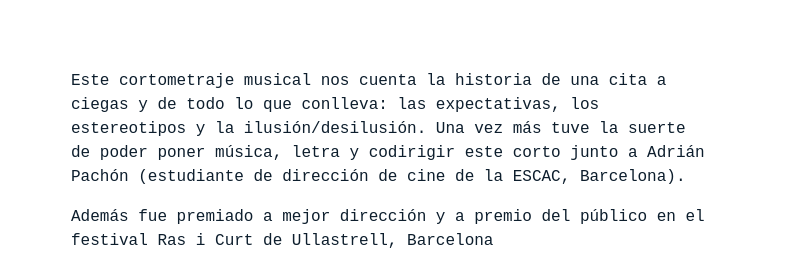
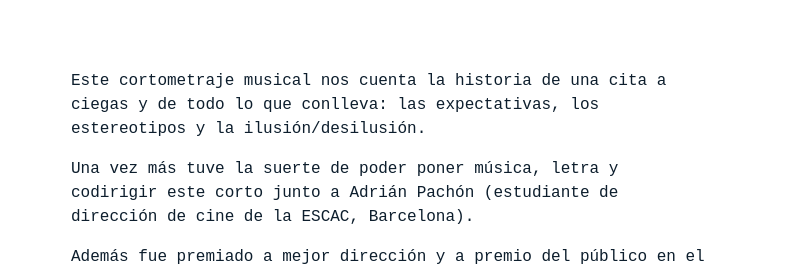
Before and after one commit to fractalnotes/Portfolio, a plain HTML site: page works/cientos.html in a window 1280 px wide. Shown: the part 230-501 px from the top of the page, 486-1280 px from the left. Drawn offline with Linux system fonts and the light colour scheme; a web font is replaced by a local one.

Commit message:
minor fix

```diff
--- a/works/cientos.html
+++ b/works/cientos.html
@@ -103,7 +103,8 @@
 
 
                 <div class="mb-5">
-                  <p>Este cortometraje musical nos cuenta la historia de una cita a ciegas y de todo lo que conlleva: las expectativas, los estereotipos y la ilusión/desilusión. Una vez más tuve la suerte de poder poner música, letra y codirigir este corto junto a Adrián Pachón (estudiante de dirección de cine de la ESCAC, Barcelona).</p>
+                  <p>Este cortometraje musical nos cuenta la historia de una cita a ciegas y de todo lo que conlleva: las expectativas, los estereotipos y la ilusión/desilusión.</p>
+                  <p>Una vez más tuve la suerte de poder poner música, letra y codirigir este corto junto a Adrián Pachón (estudiante de dirección de cine de la ESCAC, Barcelona).</p>
                   <p>Además fue premiado a mejor dirección y a premio del público en el festival Ras i Curt de Ullastrell, Barcelona</p>
 
                 </div>
```
